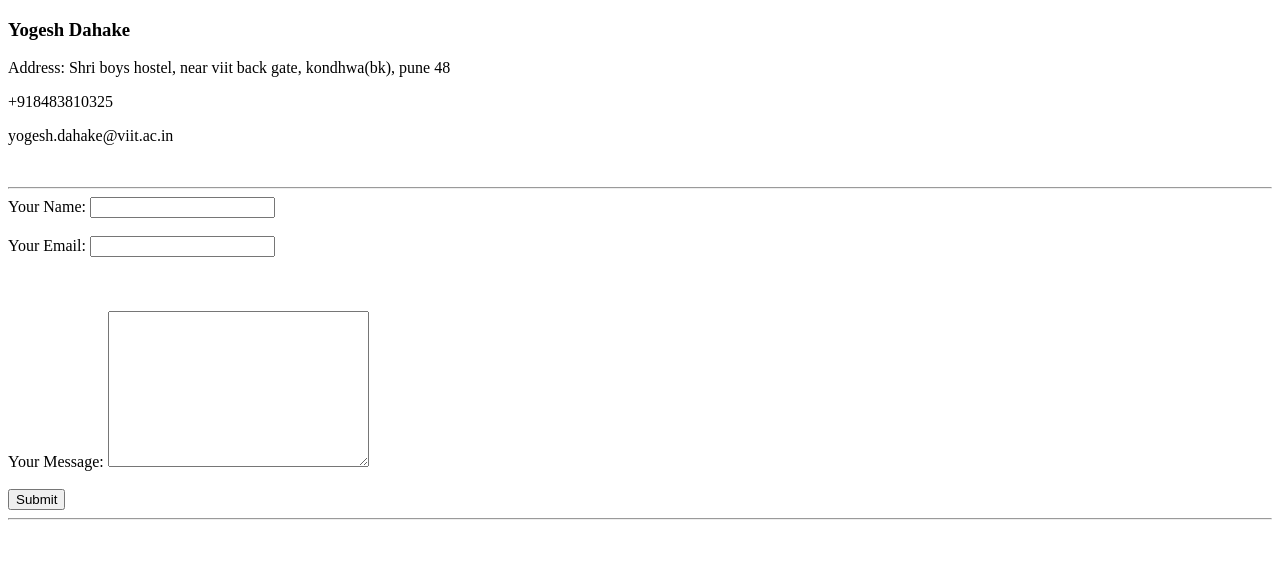
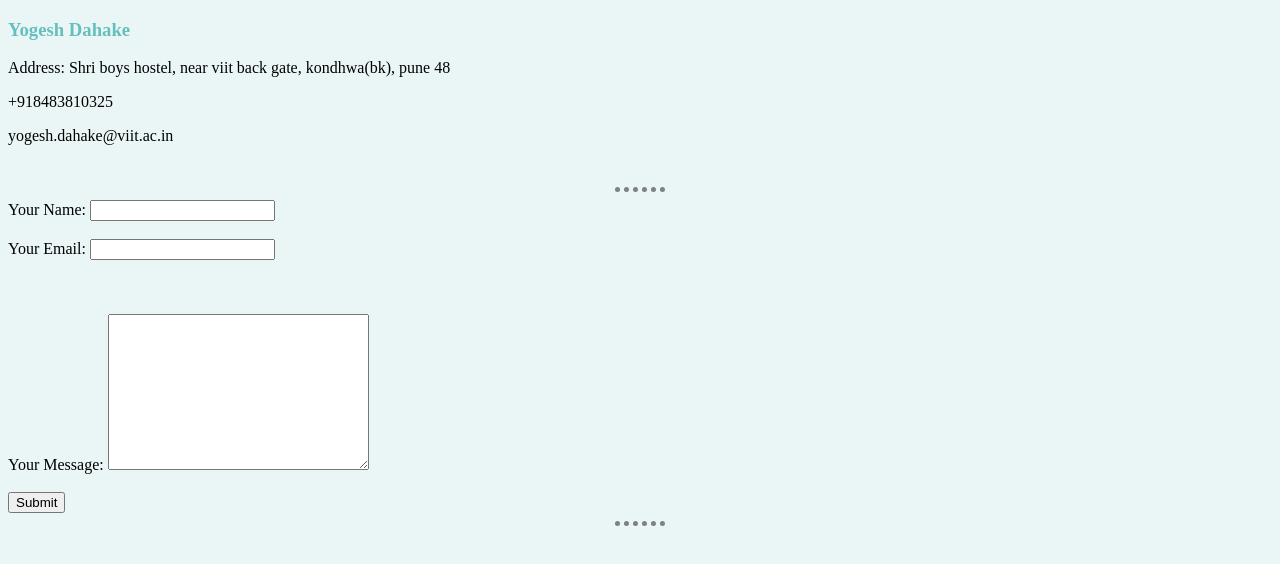
Before and after one commit to YogeshD-git/MyCV, a plain HTML site: page contact.html in a window 1280 px wide. Drawn offline with Linux system fonts and the light colour scheme.

Commit message:
Update contact.html

```diff
--- a/contact.html
+++ b/contact.html
@@ -4,7 +4,7 @@
     <meta charset="utf-8">
     <title>contct page</title>
 
-    <link rel="stylesheet" href="css\styles.css">
+    <link rel="stylesheet" href="styles.css">
   </head>
   <body>
   <form action="mailto:yogesh.dahake@viit.ac.in" method="post" enctype="text/plain">
```
